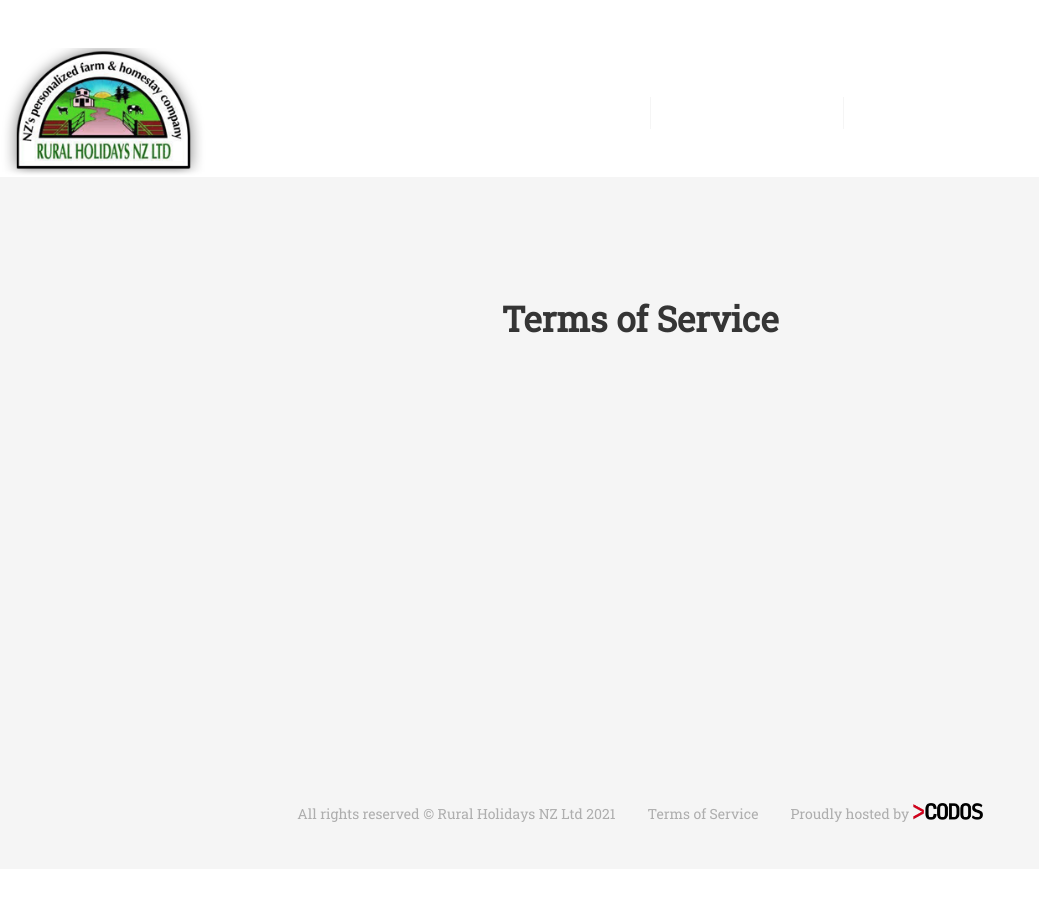
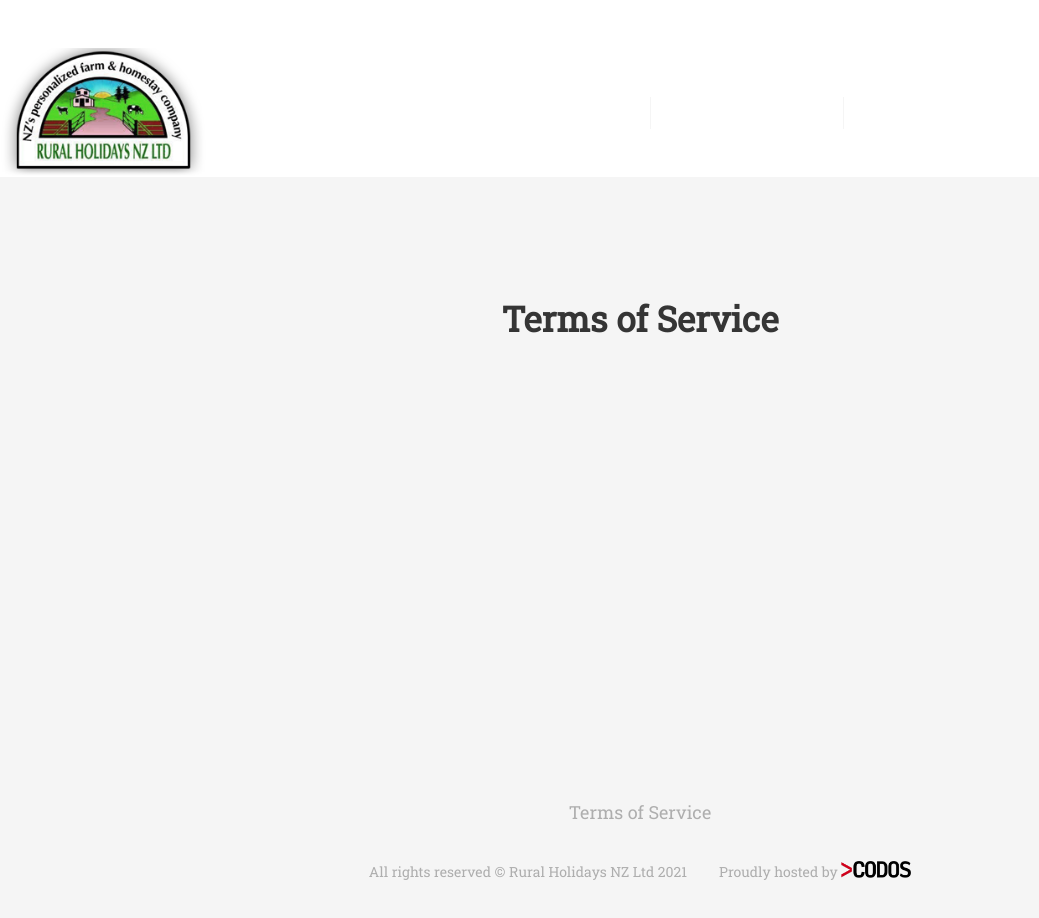
Before and after one commit to dulinnan/rh-curve, a Gatsby site: page /terms-of-service in a window 1280 px wide. Shown: the whole page, without its empty margins (0-1039 px from the left). Before the commit the page ends 869 px from the top, so only its background shows below. Built offline with nearby package versions, Linux system fonts and the light colour scheme; Gatsby itself is replaced by a stand-in of ours.

Commit message:
:lipstick: chore: update footer

```diff
--- a/src/components/Footer.js
+++ b/src/components/Footer.js
@@ -1,33 +1,79 @@
 import React from "react";
 import { StaticImage } from "gatsby-plugin-image";
 import "../style/style.css";
-import { Link } from "gatsby";
+import { useStaticQuery, graphql } from "gatsby";
 
 export default function Footer() {
+  const data = useStaticQuery(graphql`
+    {
+      allFile(
+        filter: {
+          sourceInstanceName: { eq: "files" }
+          extension: { eq: "pdf" }
+        }
+      ) {
+        edges {
+          node {
+            publicURL
+            name
+          }
+        }
+      }
+    }
+  `);
   const currentYear = new Date().getFullYear();
-  const spaceBetweenStyle = {
+  const spaceBetweenRowWrapStyle = {
     justifyContent: "space-between !important",
     flexFlow: "row wrap !important",
+  };
+  const spaceBetweenColumnWrapStyle = {
+    justifyContent: "space-between !important",
+    flexFlow: "column wrap !important",
+    alignItems: "start !important",
   };
   return (
     <footer role="contentinfo" className="ui-section-footer">
       <div className="ui-layout-container">
         <div
           className="ui-section-footer__layout ui-layout-flex"
-          style={spaceBetweenStyle}
+          style={spaceBetweenColumnWrapStyle}
+        >
+          <p
+            className="ui-section-footer--copyright ui-text-note"
+            style={{ marginBottom: ".8rem" }}
+          >
+            Terms of Service
+          </p>
+
+          {data.allFile.edges.map((file, index) => {
+            return (
+              <p
+                key={`pdf-${index}`}
+                className="ui-section-footer--copyright ui-text-note"
+              >
+                <small>
+                  <a href={file.node.publicURL} download>
+                    {file.node.name}
+                  </a>
+                </small>
+              </p>
+            );
+          })}
+        </div>
+      </div>
+      <br />
+      <div className="ui-layout-container">
+        <div
+          className="ui-section-footer__layout ui-layout-flex"
+          style={spaceBetweenRowWrapStyle}
         >
           {/* <!-- COPYRIGHT --> */}
           <p className="ui-section-footer--copyright ui-text-note">
             <small>
-              All rights reserved &copy; Rural Holidays NZ Ltd{" "}
-              {currentYear}
+              All rights reserved &copy; Rural Holidays NZ Ltd {currentYear}
             </small>
           </p>
-          <p className="ui-section-footer--copyright ui-text-note">
-            <Link to="/terms-of-service">
-              <small>Terms of Service</small>
-            </Link>
-          </p>
+
           {/* <!-- MENU --> */}
           <p className="ui-section-footer--copyright ui-text-note">
             <small>
--- a/src/pages/terms-of-service.js
+++ b/src/pages/terms-of-service.js
@@ -22,10 +22,10 @@ const TermOfServicePage = () => {
   `);
   return (
     <>
-      <section className="ui-section-feature" id="our-survices">
+      <section className="ui-section-feature" id="legal-documents">
         <div className="ui-layout-container">
           <h2>Terms of Service</h2>
-          <ul style={{paddingBottom: "10rem"}}>
+          <ul style={{ paddingBottom: "10rem" }}>
             {data.allFile.edges.map((file, index) => {
               return (
                 <li key={`pdf-${index}`}>
@@ -38,8 +38,6 @@ const TermOfServicePage = () => {
           </ul>
         </div>
       </section>
-
-
     </>
   );
 };
```
